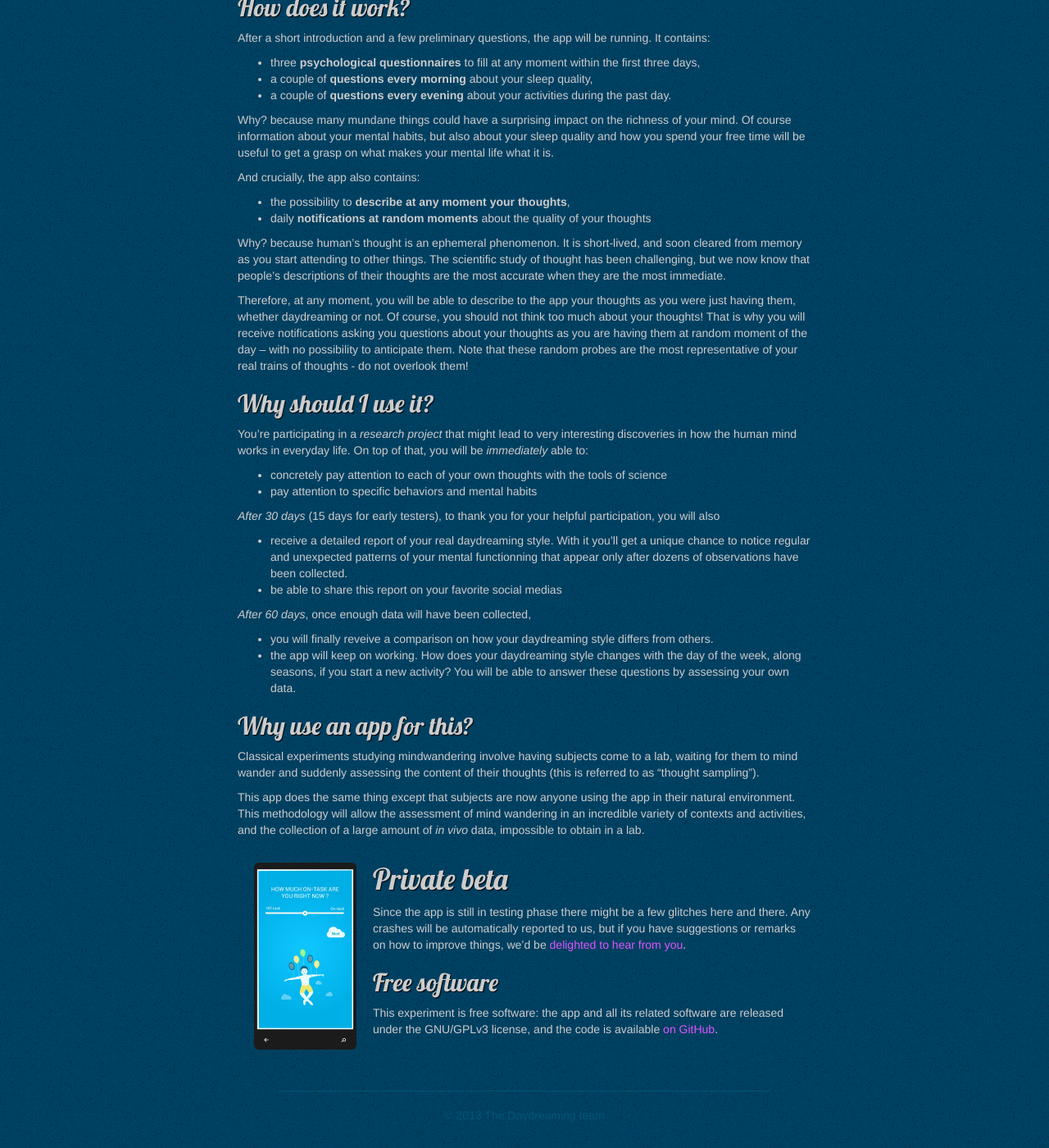
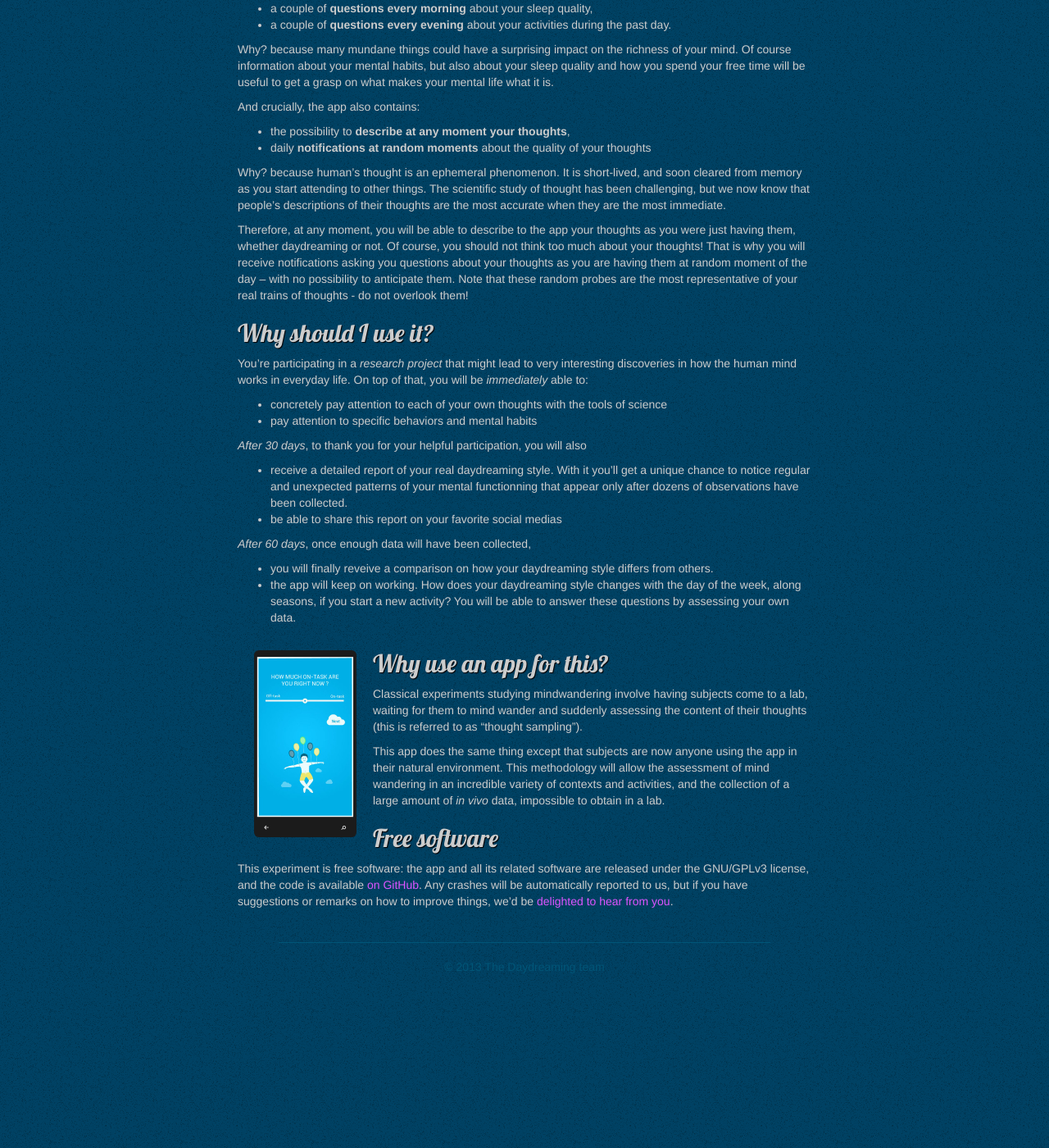
Before and after one commit to daydreaming-experiment/daydreaming-the-app.net, a Jekyll site: the page built from app/index.md, in a window 1280 px wide and 1400 px high, scrolled down 392 px. Shown: the whole window at 82% size. Built offline with Jekyll 4.4.1, drawn with Linux system fonts in a browser that asks for light colours; Markdown is read by kramdown in place of the engine named in the settings; comment, search, counter and statistics services are not loaded; some of the changed text lies outside the part shown.

Commit message:
Update index.md
Suppressing beta mentions. Remains to:
- change the image "google play", not "google playbeta"
- change the name of the app "daydreaming" (be/ta)

```diff
--- a/app/index.md
+++ b/app/index.md
@@ -4,7 +4,6 @@
 tag: app
 ---
 
-##<center> <font color="red">BETA : Test the app now and obtain <br> your results after only 15 days!</font> </center>
 ##<center> <font color="red"> Your feedback is very welcome at <br> <a href="mailto:feedback@daydreaming-the-app.net">feedback@daydreaming-the-app.net</a></font> </center>
 
 ## Installing
@@ -44,7 +43,7 @@
 * concretely pay attention to each of your own thoughts with the tools of science
 * pay attention to specific behaviors and mental habits
 
-*After 30 days* (15 days for early testers), to thank you for your helpful participation, you will also
+*After 30 days*, to thank you for your helpful participation, you will also
 
 * receive a detailed report of your real daydreaming style. With it you'll get a unique chance to notice regular and unexpected patterns of your mental functionning that appear only after dozens of observations have been collected.
 * be able to share this report on your favorite social medias
@@ -54,20 +53,16 @@
 * you will finally reveive a comparison on how your daydreaming style differs from others.
 * the app will keep on working. How does your daydreaming style changes with the day of the week, along seasons, if you start a new activity? You will be able to answer these questions by assessing your own data.
 
+<div class="clearfix"></div>
+<img class="img-rounded pull-left inside-picture" width="125" height="228px" src="/static/img/daydreaming-screenshot.jpg" alt="Daydreaming screenshot" />
+
 ## Why use an app for this?
 
 Classical experiments studying mindwandering involve having subjects come to a lab, waiting for them to mind wander and suddenly assessing the content of their thoughts (this is referred to as "thought sampling").
 
 This app does the same thing except that subjects are now anyone using the app in their natural environment. This methodology will allow the assessment of mind wandering in an incredible variety of contexts and activities, and the collection of a large amount of *in vivo* data, impossible to obtain in a lab.
 
-
-<div class="clearfix"></div>
-<img class="img-rounded pull-left inside-picture" width="125" height="228px" src="/static/img/daydreaming-screenshot.jpg" alt="Daydreaming screenshot" />
-
-# Private beta
-
-Since the app is still in testing phase there might be a few glitches here and there. Any crashes will be automatically reported to us, but if you have suggestions or remarks on how to improve things, we'd be <a href="mailto:feedback@daydreaming-the-app.net">delighted to hear from you</a>.
-
 ## Free software
 
 This experiment is free software: the app and all its related software are released under the GNU/GPLv3 license, and the code is available [on GitHub](https://github.com/daydreaming-experiment).
+Any crashes will be automatically reported to us, but if you have suggestions or remarks on how to improve things, we'd be <a href="mailto:feedback@daydreaming-the-app.net">delighted to hear from you</a>.
```
